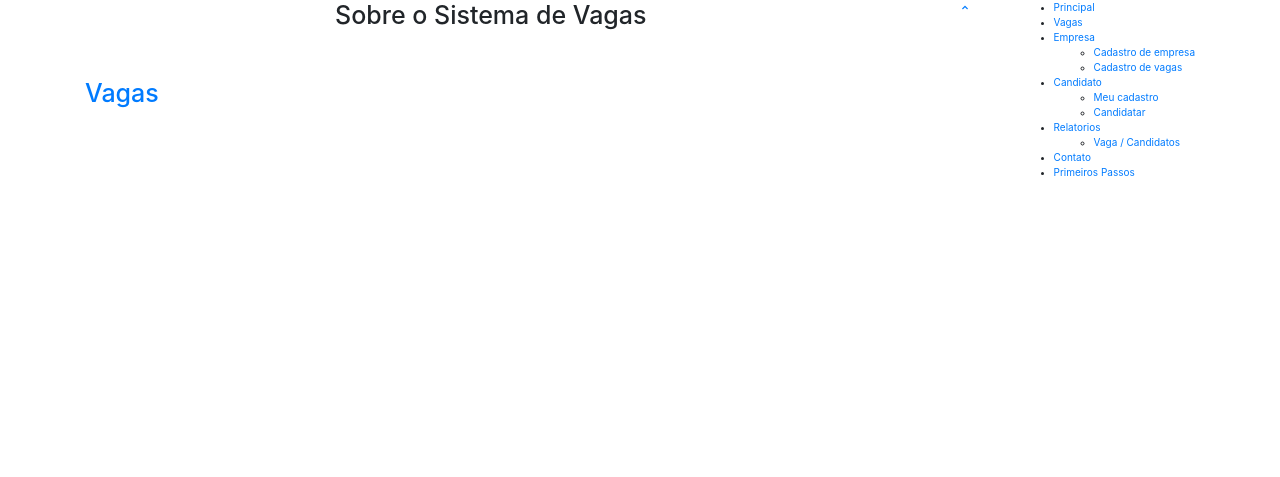
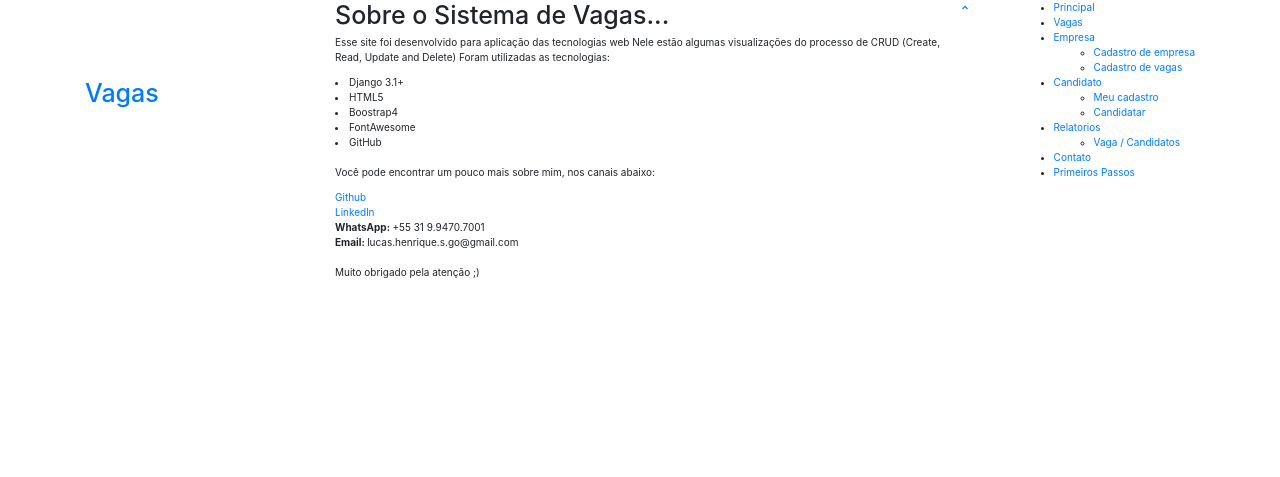
Before and after one commit to lhggomes/sistema-vagas, a Django app: page /sobre/ in a window 1280 px wide. Shown: the top 477 px of the page. Run offline with Django 3.2, Linux system fonts and the light colour scheme; some libraries are stand-ins or nearby versions.

Commit message:
Adding an about screen

```diff
--- a/cadastros/urls.py
+++ b/cadastros/urls.py
@@ -8,13 +8,10 @@ urlpatterns = [
     path('cadastrar/vaga/', VagaCreate.as_view(), name="cad-vaga"),
     path('cadastrar/empresa/', EmpresaCreate.as_view(), name="cad-empresa"),
     path('cadastrar/candidatura', CandidaturaCrate.as_view(), name="cad-candidatura"),
-
     path('editar/vaga/<int:pk>', VagaUpdate.as_view(), name="editar-vaga"),
-
     path('excluir/vaga/<int:pk>', VagaDelete.as_view(), name="excluir-vaga"),
-
     path('listar/vagas/', VagaList.as_view(), name="listar-vagas"),
     path('listar/candidaturas/', CandidaturaView.as_view(), name="listar-candidaturas"),
-    path('listar/informacao/vaga/<int:pk>', CandidaturaView.as_view(), name="listar-cand-vagas")
+    path('listar/informacao/vaga/<int:pk>', CandidaturaView.as_view(), name="listar-cand-vagas"),
 
 ]
--- a/paginas/templates/paginas/modelo.html
+++ b/paginas/templates/paginas/modelo.html
@@ -61,7 +61,7 @@
                             <li><a href="{% url 'listar-candidaturas' %}">Vaga / Candidatos</a></li>
                         </ul>
                     </li>
-                    <li><a href="#contact">Contato</a></li>
+                    <li><a href="sobre">Contato</a></li>
                     <li class="get-started"><a href="#about">Primeiros Passos</a></li>
                 </ul>
             </nav><!-- .nav-menu -->
--- a/paginas/templates/paginas/sobre.html
+++ b/paginas/templates/paginas/sobre.html
@@ -1,10 +1,35 @@
 {% extends 'paginas/modelo.html' %}
 
 {% block titulo %}
-    <title>Sobre</title>
+    <title>Sobre :: vagas</title>
 {% endblock %}
 
 
 {% block conteudo %}
-    <h1>Sobre o Sistema de Vagas</h1>
+    <h1>Sobre o Sistema de Vagas...</h1>
+    <p>
+        Esse site foi desenvolvido para aplicação das tecnologias web
+        Nele estão algumas visualizações do processo de CRUD (Create, Read, Update and Delete)
+
+        Foram utilizadas as tecnologias:
+
+    </p>
+
+    <li>Django 3.1+</li>
+    <li>HTML5</li>
+    <li>Boostrap4</li>
+    <li>FontAwesome</li>
+    <li>GitHub</li><br>
+
+    <p> Você pode encontrar um pouco mais sobre mim, nos canais abaixo:<br></p>
+
+    <a href="https://github.com/lhggomes">Github</a><br>
+    <a href="https://www.linkedin.com/in/lucas-gomes-161524166/">Linkedln</a><br>
+    <a><strong>WhatsApp: </strong>+55 31 9.9470.7001</a><br>
+    <a><strong>Email: </strong>lucas.henrique.s.go@gmail.com</a><br><br>
+
+    <p>
+    Muito obrigado pela atenção ;)
+    </p>
+
 {% endblock %}
--- a/paginas/views.py
+++ b/paginas/views.py
@@ -1,4 +1,5 @@
 from django.views.generic import TemplateView
+
 
 class IndexView(TemplateView):
     template_name = "paginas/index.html"
```
Also changed, not shown: cadastros/views.py (line endings or trailing spaces).
